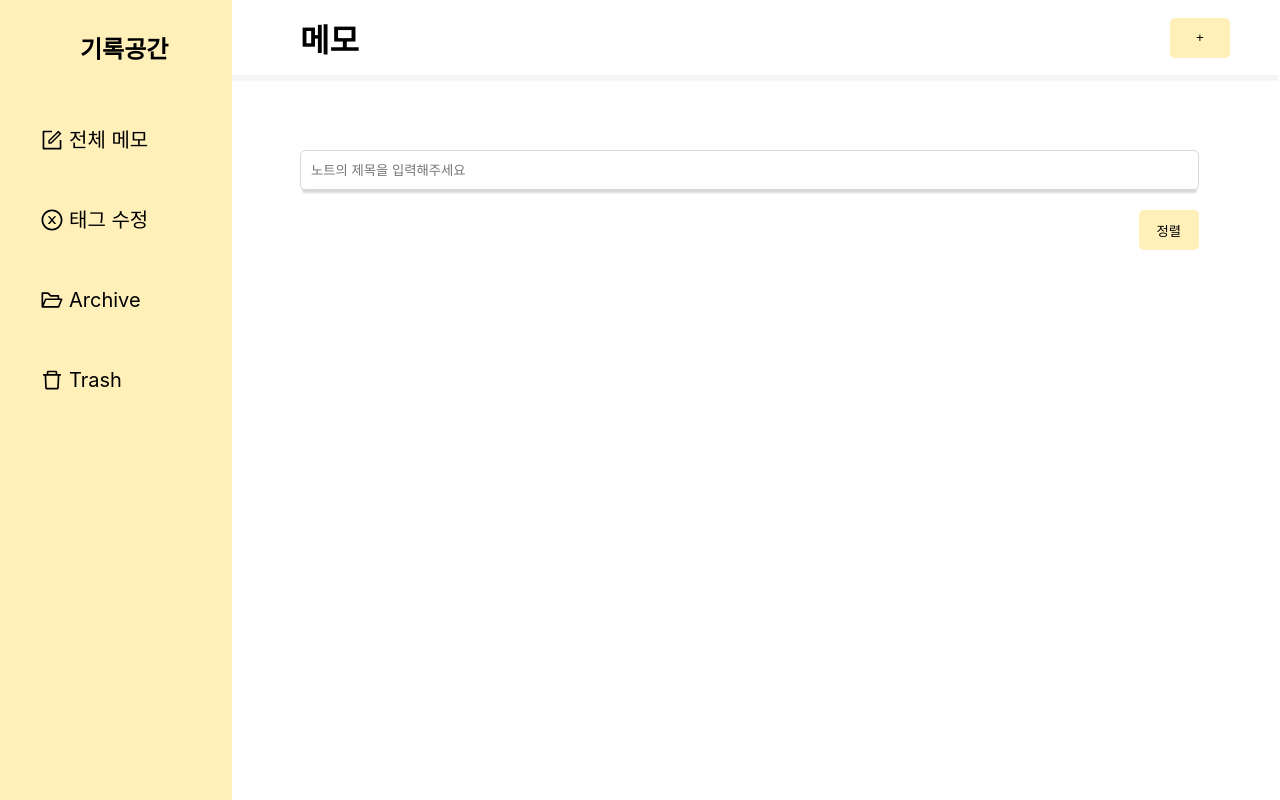
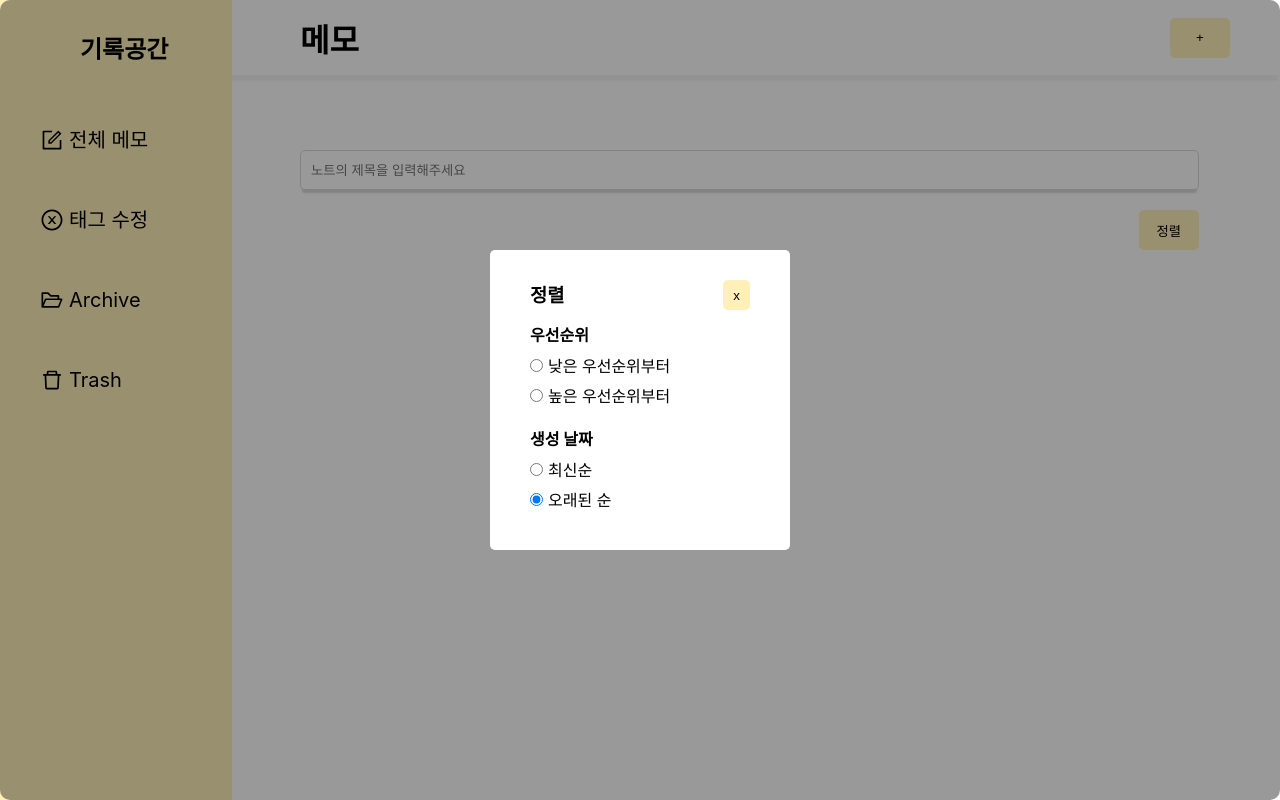
Before and after one commit to naringst/mind-store, a React (Create React App) app: page / in a window 1280 px wide. Both pictures are taken after a click on the button "정렬". Built offline with nearby package versions, Linux system fonts and the light colour scheme.

Commit message:
feat : 정렬하기 모달 열고 닫는 기능 및 UI 추가

```diff
--- a/src/App.tsx
+++ b/src/App.tsx
@@ -11,6 +11,7 @@ import { TagType } from "./store/tag";
 
 import AddTagModal from "./components/Modal/AddTagModal";
 import EditTagModal from "./components/Modal/EditTagModal";
+import SortModal from "./components/Modal/SortModal";
 
 function App() {
   const isModalOpen = useSelector((state: any) => state.modal.isModalOpen);
@@ -21,7 +22,10 @@ function App() {
   const isAddTagModalOpen = useSelector(
     (state: any) => state.tagModal.isAddTagModalOpen
   );
-  //tags 가져오기
+
+  const isSortModalOpen = useSelector(
+    (state: any) => state.sortModal.isSortModalOpen
+  );
   const tagList = useSelector((state: any) => state.tag.tagList);
 
   return (
@@ -29,6 +33,7 @@ function App() {
       {isModalOpen && <CreateNoteModal />}
       {isAddTagModalOpen && <AddTagModal />}
       {isTagModalOpen && <EditTagModal />}
+      {isSortModalOpen && <SortModal />}
 
       <Routes>
         <Route path="/" element={<Layout />}>
--- a/src/components/Modal/SortModal.tsx
+++ b/src/components/Modal/SortModal.tsx
@@ -1,5 +1,63 @@
+import { useDispatch } from "react-redux";
 import Modal from "./Modal";
+import { CreateButton, TagModalDiv } from "./Modal.styles";
+import { sortModalActions } from "../../store";
+import { styled } from "styled-components";
 
 export default function SortModal() {
-  return <Modal>SortModal</Modal>;
+  const dispatch = useDispatch();
+  const closeSortModalHandler = (e: any) => {
+    dispatch(sortModalActions.closeSortModal());
+  };
+  return (
+    <Modal>
+      <TagModalDiv>
+        <CreateButton onClick={closeSortModalHandler}>x</CreateButton>
+        <h3>정렬</h3>
+        <Div>
+          <H4>우선순위 </H4>
+
+          <div>
+            <StyledLabel htmlFor="lowFirst">
+              <RadioInput type="radio" name="sort" id="lowFirst" />
+              낮은 우선순위부터
+            </StyledLabel>
+          </div>
+
+          <div>
+            <StyledLabel htmlFor="highFirst">
+              <RadioInput type="radio" name="sort" id="highFirst" />
+              높은 우선순위부터
+            </StyledLabel>
+          </div>
+          <H4>생성 날짜 </H4>
+          <div>
+            <StyledLabel htmlFor="latest">
+              <RadioInput type="radio" name="sort" id="latest" />
+              최신순
+            </StyledLabel>
+          </div>
+          <div>
+            <StyledLabel htmlFor="oldest">
+              <RadioInput type="radio" name="sort" id="oldest" checked />
+              오래된 순
+            </StyledLabel>
+          </div>
+        </Div>
+      </TagModalDiv>
+    </Modal>
+  );
 }
+
+const StyledLabel = styled.label`
+  line-height: 30px;
+`;
+
+const H4 = styled.h4`
+  padding: 15px 0 5px 0;
+`;
+const Div = styled.div``;
+
+const RadioInput = styled.input`
+  margin-right: 5px;
+`;
--- a/src/components/Pages/Home.tsx
+++ b/src/components/Pages/Home.tsx
@@ -1,13 +1,16 @@
 import { styled } from "styled-components";
 import Note from "./Note";
 import { PagesContainer } from "./Pages.styles";
-import { useSelector } from "react-redux";
+import { useDispatch, useSelector } from "react-redux";
 import { NoteType } from "../types/NoteType";
+import { sortModalActions } from "../../store";
 
 export default function Home() {
   const NoteList = useSelector((state: any) => state.note.noteList);
+  const dispatch = useDispatch();
   const openSortModal = (e: any) => {
     //dispatch sort modal open
+    dispatch(sortModalActions.openSortModal());
   };
 
   return (
--- a/src/store/index.tsx
+++ b/src/store/index.tsx
@@ -34,13 +34,28 @@ const tagModalSlice = createSlice({
   },
 });
 
+const sortModalSlice = createSlice({
+  name: "sortModal",
+  initialState: { isSortModalOpen: false },
+  reducers: {
+    openSortModal(state) {
+      state.isSortModalOpen = true;
+    },
+    closeSortModal(state) {
+      state.isSortModalOpen = false;
+    },
+  },
+});
+
 export const modalActions = modalSlice.actions;
 export const tagModalActions = tagModalSlice.actions;
+export const sortModalActions = sortModalSlice.actions;
 
 export const store = configureStore({
   reducer: {
     modal: modalSlice.reducer,
     tagModal: tagModalSlice.reducer,
+    sortModal: sortModalSlice.reducer,
     tag: tagSlice.reducer,
     addedTag: addedTagsSlice.reducer,
     note: noteSlice.reducer,
```
